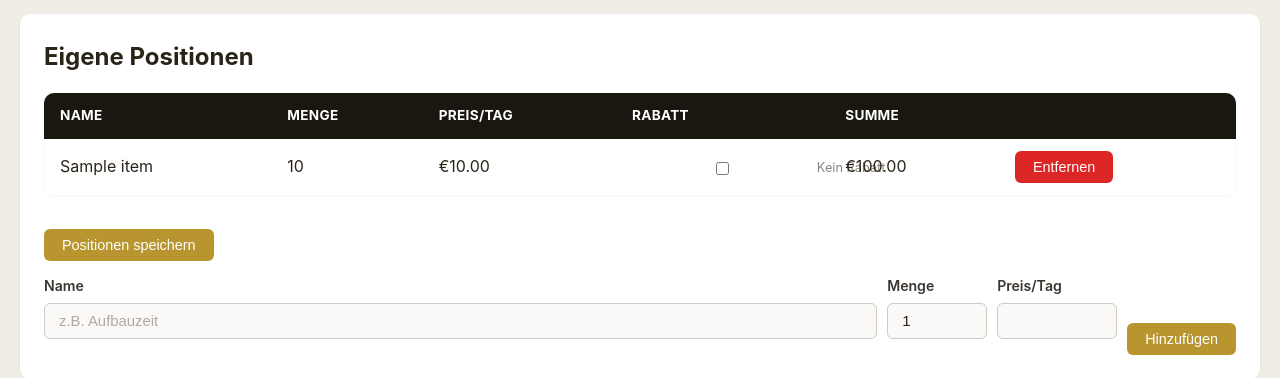
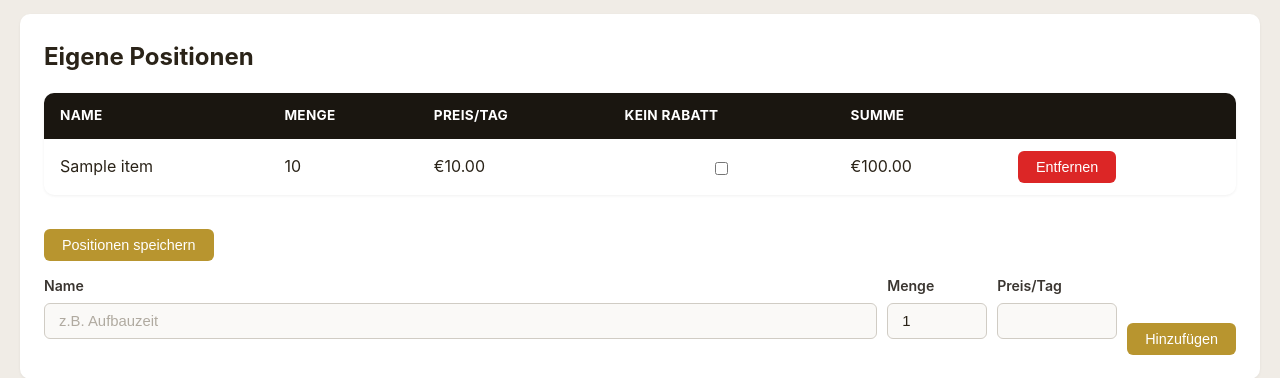
Before and after one commit to yniverz/erp-rent, a Flask app: page /admin/quotes/1/edit in a window 1280 px wide. Shown: the part 1210-1588 px from the top of the page. Run offline with Flask 3, Linux system fonts and the light colour scheme; a user stored in the database is signed in; tables that the repository leaves empty hold one stand-in row (values such as "Sample post"); data that the repository does not hold is empty.

Commit message:
Update discount label to 'Kein Rabatt' in quote edit form

```diff
--- a/templates/admin/quote_edit.html
+++ b/templates/admin/quote_edit.html
@@ -165,7 +165,7 @@
                         <th>Menge</th>
                         <th>Preis/Tag</th>
                         <th>Kosten/Tag</th>
-                        <th>Rabatt</th>
+                        <th>Kein Rabatt</th>
                         <th>Summe</th>
                         <th></th>
                     </tr>
@@ -205,7 +205,6 @@
                         <td class="text-center">
                             <label class="exempt-label" title="Vom Rabatt ausgenommen">
                                 <input type="checkbox" name="discount_exempt_pkg_{{ qi.id }}" {{ 'checked' if qi.discount_exempt }}>
-                                Kein Rabatt
                             </label>
                         </td>
                         <td>
@@ -240,7 +239,6 @@
                         <td class="text-center">
                             <label class="exempt-label" title="Vom Rabatt ausgenommen">
                                 <input type="checkbox" name="discount_exempt_{{ qi.item_id }}" {{ 'checked' if qi.discount_exempt }}>
-                                Kein Rabatt
                             </label>
                         </td>
                         <td>
@@ -273,7 +271,7 @@
             <input type="hidden" name="action" value="update_items">
             <table>
                 <thead>
-                    <tr><th>Name</th><th>Menge</th><th>Preis/Tag</th><th>Rabatt</th><th>Summe</th><th></th></tr>
+                    <tr><th>Name</th><th>Menge</th><th>Preis/Tag</th><th>Kein Rabatt</th><th>Summe</th><th></th></tr>
                 </thead>
                 <tbody>
                     {% for qi in custom_items %}
@@ -284,7 +282,6 @@
                         <td class="text-center">
                             <label class="exempt-label" title="Vom Rabatt ausgenommen">
                                 <input type="checkbox" name="discount_exempt_custom_{{ qi.id }}" {{ 'checked' if qi.discount_exempt }}>
-                                Kein Rabatt
                             </label>
                         </td>
                         <td>&euro;{{ "%.2f"|format(qi.total_price) }}</td>
```
